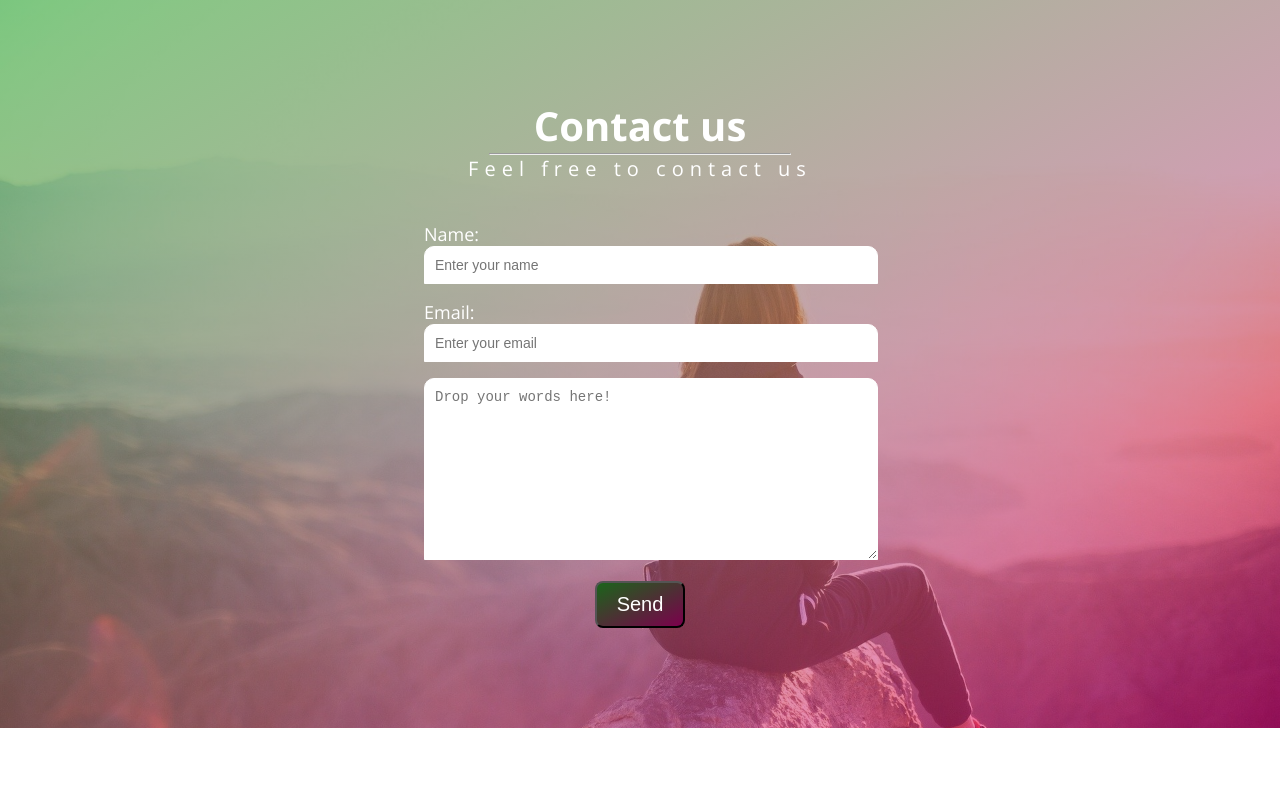
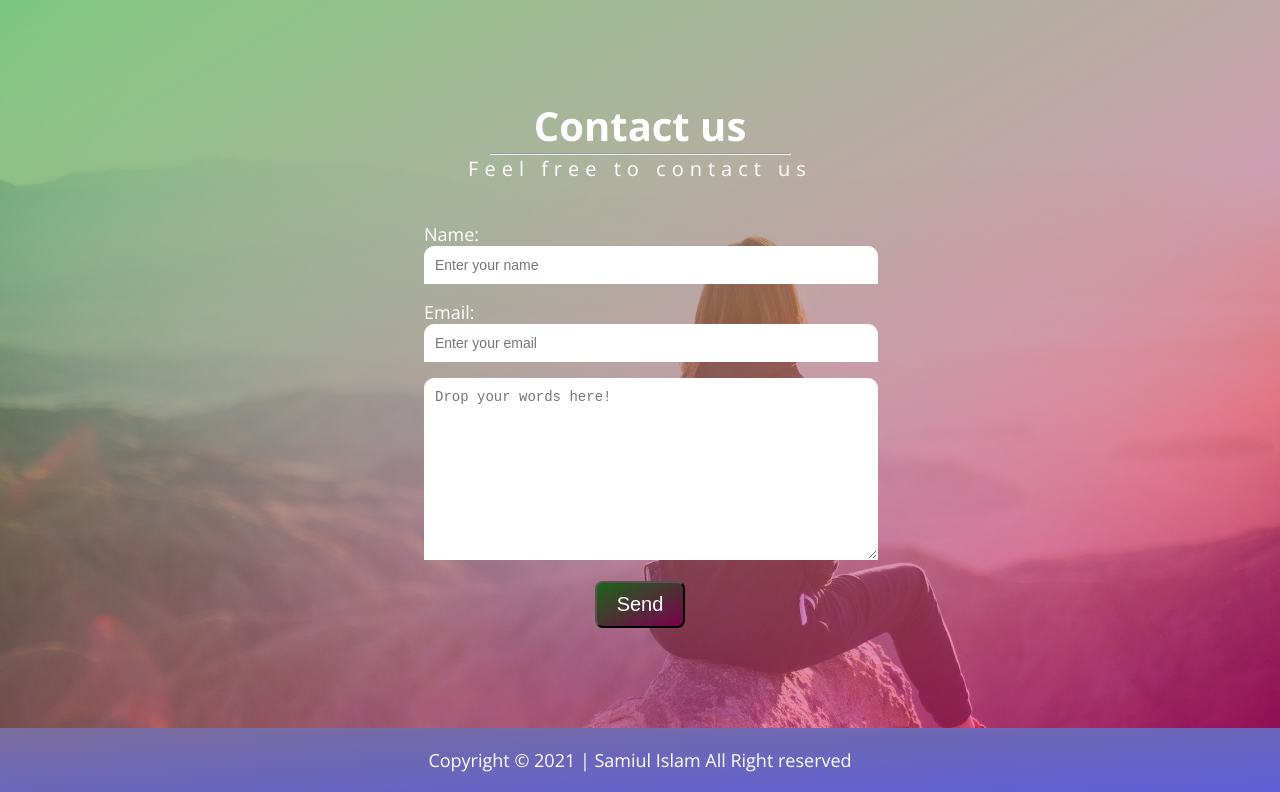
Before and after one commit to softsamiul/traviland, a plain HTML site: page index.html in a window 1280 px wide. Shown: the part 2572-3364 px from the top of the page. Before the commit the page ends 3300 px from the top, so only its background shows below. Drawn offline with nearby package versions, Linux system fonts and the light colour scheme.

Commit message:
Footer added

```diff
--- a/index.html
+++ b/index.html
@@ -145,6 +145,9 @@
             </form>
         </div>
     </section>
+    <footer id="footer">
+        <p>Copyright &copy; 2021 | Samiul Islam All Right reserved</p>
+    </footer>
 </body>
 
 </html>
--- a/style.css
+++ b/style.css
@@ -236,3 +236,17 @@ hr{
     background-image: linear-gradient(to bottom right, rgba(44, 168, 44, 0.596), rgba(255, 0, 157, 0.486));
 
 }
+#footer {
+    background: #594986;
+    background: -webkit-linear-gradient(top left, #594986, #3537CE);
+    background: -moz-linear-gradient(top left, #594986, #3537CE);
+    background: linear-gradient(to bottom right, #594986, #3537CE);
+    opacity: .8;
+    padding: 20px 0;
+}
+#footer p{
+    text-align: center;
+    font-size: 18px;
+    color: #fff;
+    margin: 0px;
+}
```
